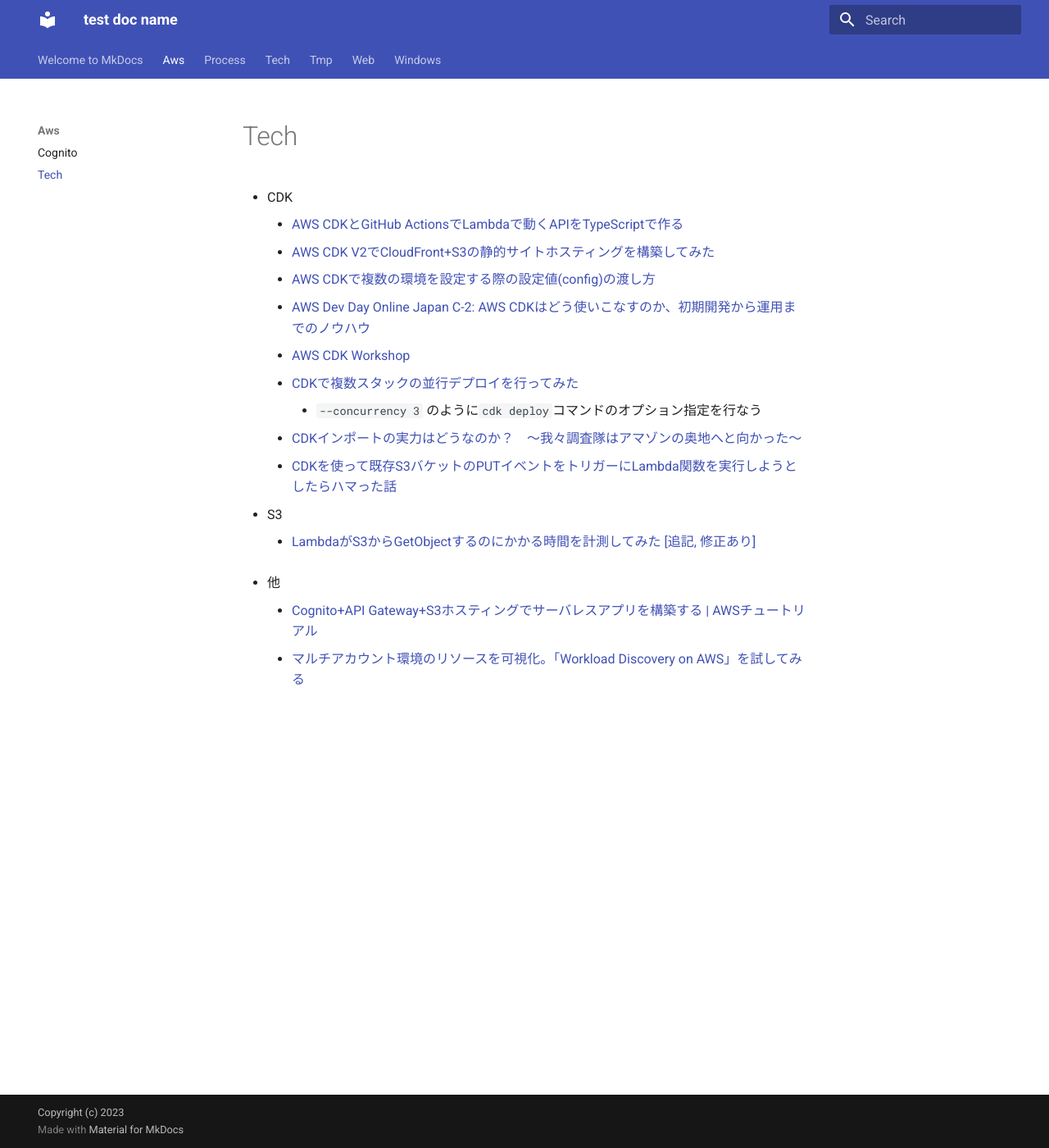
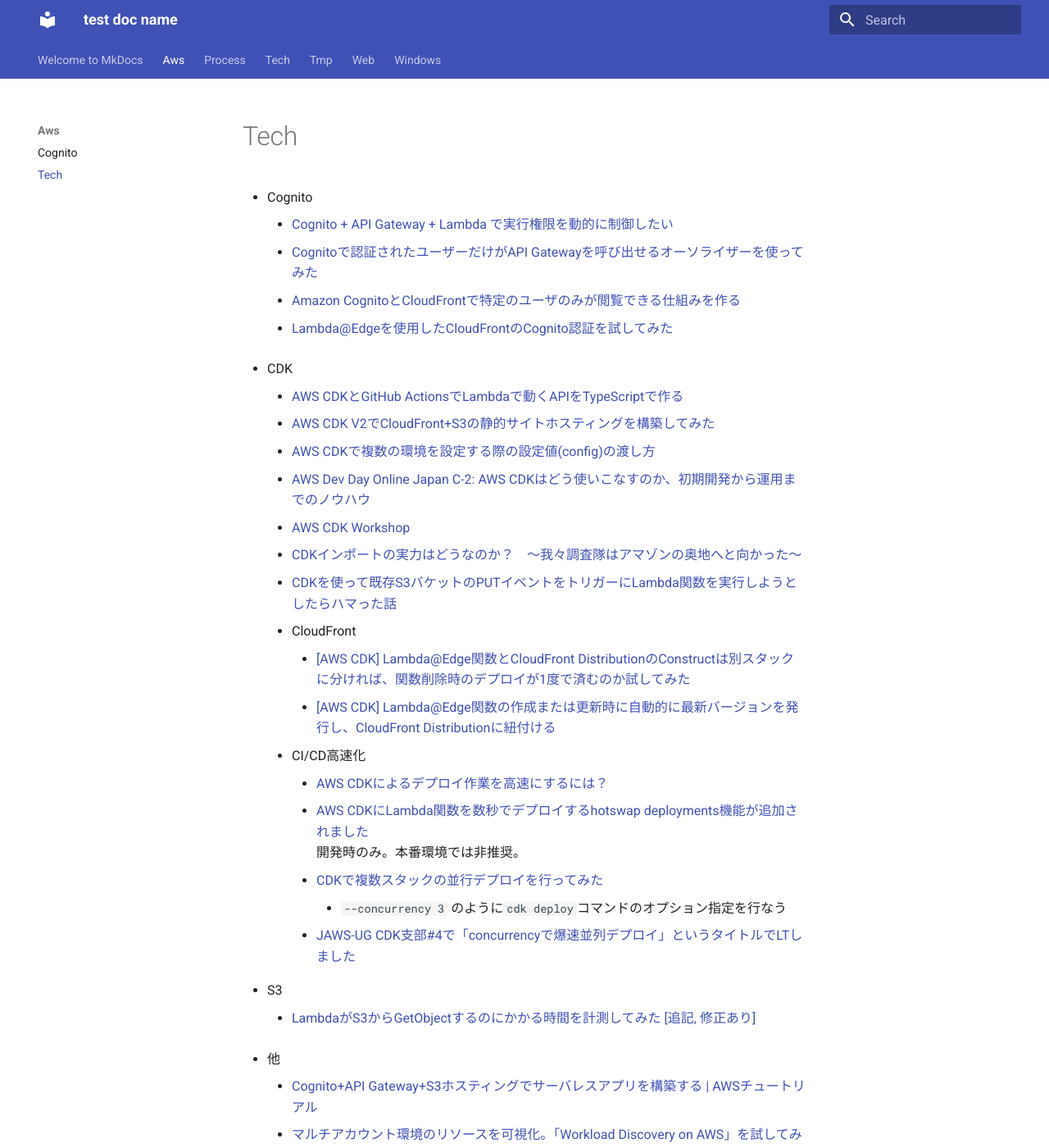
Before and after one commit to kocya-dev/note, an MkDocs documentation site: the page built from docs/aws/tech.md, in a window 1280 px wide and 1400 px high. Shown: the whole window at 82% size. Built offline with MkDocs 1.6.1 and Material for MkDocs 9.7.7, drawn with Linux system fonts in a browser that asks for light colours.

Commit message:
CDK/Cognitoメモ追加

```diff
--- a/docs/aws/tech.md
+++ b/docs/aws/tech.md
@@ -1,13 +1,28 @@
+* Cognito
+  * [Cognito + API Gateway + Lambda で実行権限を動的に制御したい](https://blog.serverworks.co.jp/2021/12/22/125040)
+  * [Cognitoで認証されたユーザーだけがAPI Gatewayを呼び出せるオーソライザーを使ってみた](https://dev.classmethod.jp/articles/api-gateway-cognito-authorizer/)
+  * [Amazon CognitoとCloudFrontで特定のユーザのみが閲覧できる仕組みを作る
+  ](https://tech.macloud.jp/entry/2022/05/13/144430)
+  * [Lambda@Edgeを使用したCloudFrontのCognito認証を試してみた](https://dev.classmethod.jp/articles/cloud-front-cognito-auth/)
+
 * CDK
   * [AWS CDKとGitHub ActionsでLambdaで動くAPIをTypeScriptで作る](https://tech.smartcamp.co.jp/entry/gh-action-and-cdk)
   * [AWS CDK V2でCloudFront+S3の静的サイトホスティングを構築してみた](https://dev.classmethod.jp/articles/i-tried-building-cloudfronts3-static-site-hosting-with-aws-cdk-v2/)
   * [AWS CDKで複数の環境を設定する際の設定値(config)の渡し方](https://dev.classmethod.jp/articles/aws-cdk-multi-environment-config/)
   * [AWS Dev Day Online Japan C-2: AWS CDKはどう使いこなすのか、初期開発から運用までのノウハウ](https://www.youtube.com/watch?v=xLrCEHEYcCM)
   * [AWS CDK Workshop](https://cdkworkshop.com/ja/)
-  * [CDKで複数スタックの並行デプロイを行ってみた](https://dev.classmethod.jp/articles/cdk-concurrency-deployment/)
-    * `--concurrency 3` のように`cdk deploy`コマンドのオプション指定を行なう
   * [CDKインポートの実力はどうなのか？　〜我々調査隊はアマゾンの奥地へと向かった〜](https://tech.nri-net.com/entry/how_about_cdk_import)
   * [CDKを使って既存S3バケットのPUTイベントをトリガーにLambda関数を実行しようとしたらハマった話](https://dev.classmethod.jp/articles/cdk-s3notification-kick-lambda/)
+  * CloudFront
+    * [[AWS CDK] Lambda@Edge関数とCloudFront DistributionのConstructは別スタックに分ければ、関数削除時のデプロイが1度で済むのか試してみた](https://dev.classmethod.jp/articles/it-seems-better-to-divide-lambda-edgecloudfront-distribution-resources-into-separate-stacks/)
+    * [[AWS CDK] Lambda@Edge関数の作成または更新時に自動的に最新バージョンを発行し、CloudFront Distributionに紐付ける](https://dev.classmethod.jp/articles/aws-cdk-i-tried-linking-lambda-edge-to-cloudfront-distribution/)
+  * CI/CD高速化
+    * [AWS CDKによるデプロイ作業を高速にするには？](https://kakehashi-dev.hatenablog.com/entry/2021/10/05/080018)
+    * [AWS CDKにLambda関数を数秒でデプロイするhotswap deployments機能が追加されました](https://zenn.dev/intercept6/articles/eed5b5cef89eb2)
+      開発時のみ。本番環境では非推奨。
+    * [CDKで複数スタックの並行デプロイを行ってみた](https://dev.classmethod.jp/articles/cdk-concurrency-deployment/)
+      * `--concurrency 3` のように`cdk deploy`コマンドのオプション指定を行なう
+    * [JAWS-UG CDK支部#4で「concurrencyで爆速並列デプロイ」というタイトルでLTしました](https://qiita.com/hedgehog051/items/5caa438a4c1802442632)
 * S3
   * [LambdaがS3からGetObjectするのにかかる時間を計測してみた [追記, 修正あり]](https://dev.classmethod.jp/articles/mesure-download-time-of-get-object-from-s3-on-lambda/)
 
```
